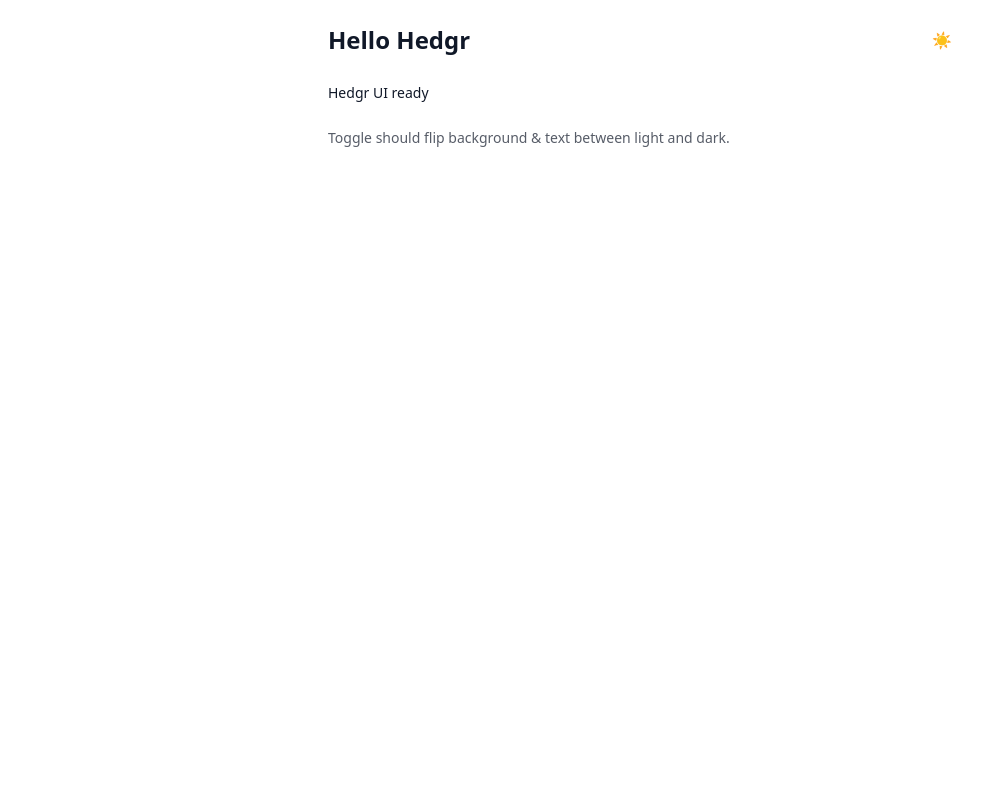
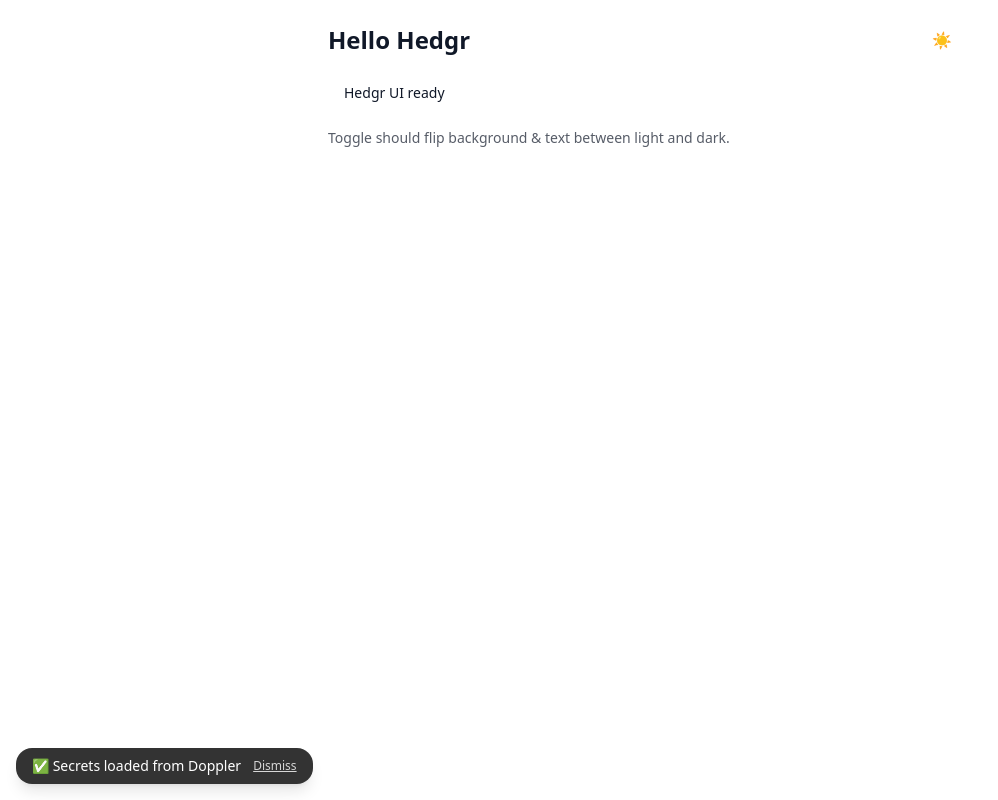
Before and after one commit to mhibajene/hedgr-copilot, a Next.js app in the folder apps/frontend/: page / in a window 1280 px wide. Shown: the whole page, without its empty margins (0-998 px from the left). Built offline with nearby package versions, Linux system fonts and the light colour scheme.

Commit message:
feat(0.2): dev-only Doppler toast (Pages Router) with dev-gated dynamic import

```diff
--- /dev/null
+++ b/apps/frontend/components/DevSecretsToast.tsx
@@ -0,0 +1,30 @@
+import { useEffect, useState } from "react";
+
+/**
+ * Dev-only toast to confirm env injection via Doppler.
+ * Simple check: only render when NODE_ENV === 'development'.
+ * (If you prefer, we can additionally check NEXT_PUBLIC_APP_ENV === 'dev'.)
+ */
+export default function DevSecretsToast() {
+  if (process.env.NODE_ENV !== "development") return null;
+
+  const [show, setShow] = useState(false);
+  useEffect(() => setShow(true), []);
+
+  if (!show) return null;
+
+  return (
+    <div className="fixed bottom-4 left-4 z-50 rounded-2xl bg-black/80 text-white px-4 py-2 shadow-lg">
+      <div className="flex items-center gap-3">
+        <span className="text-sm">✅ Secrets loaded from Doppler</span>
+        <button
+          className="text-xs underline opacity-80 hover:opacity-100"
+          onClick={() => setShow(false)}
+          aria-label="Dismiss"
+        >
+          Dismiss
+        </button>
+      </div>
+    </div>
+  );
+}
--- a/apps/frontend/pages/_app.tsx
+++ b/apps/frontend/pages/_app.tsx
@@ -2,13 +2,20 @@
 import type { AppProps } from 'next/app'
 import '../styles/globals.css'
 import { Inter } from 'next/font/google'
+import dynamic from "next/dynamic";
 
 const inter = Inter({ subsets: ['latin'], variable: '--font-inter' })
+
+const DevSecretsToast =
+  process.env.NODE_ENV === 'development'
+    ? dynamic(() => import('../components/DevSecretsToast'), { ssr: false })
+    : (() => null);
 
 export default function MyApp({ Component, pageProps }: AppProps) {
   return (
     <div className={`${inter.variable} font-sans`}>
       <Component {...pageProps} />
+      <DevSecretsToast />
     </div>
   )
 }
```
